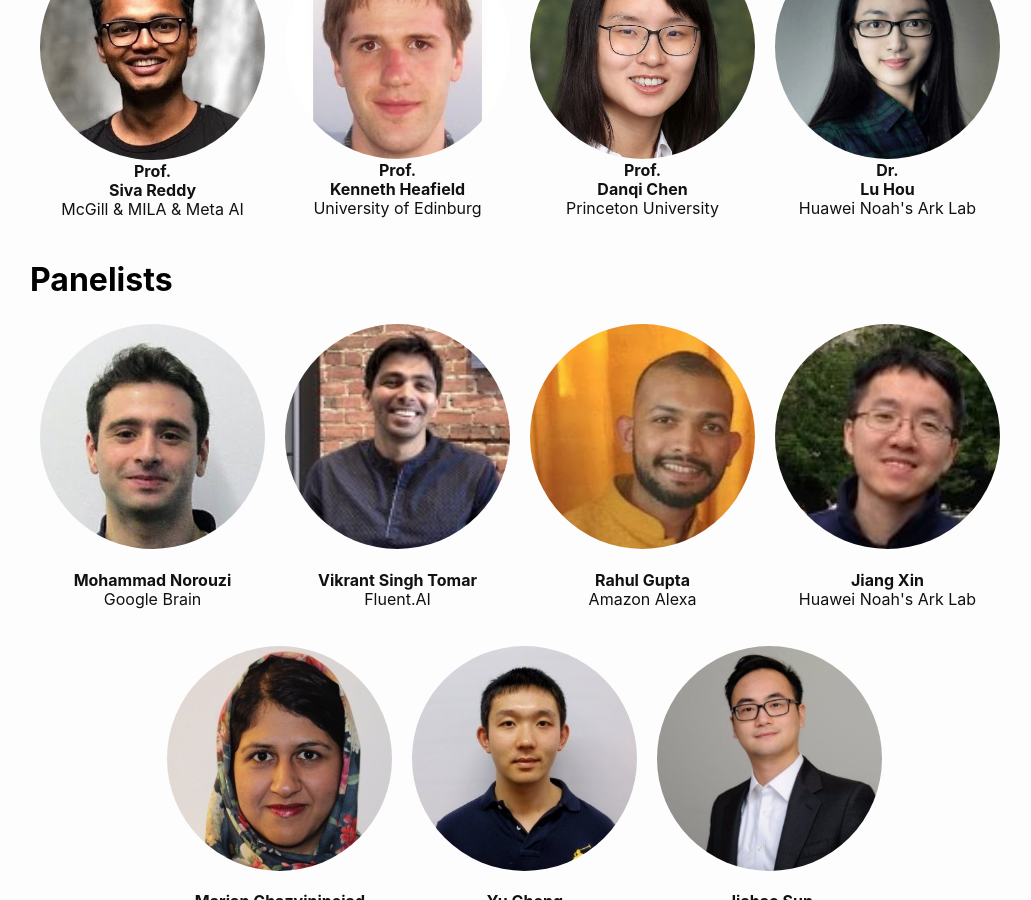
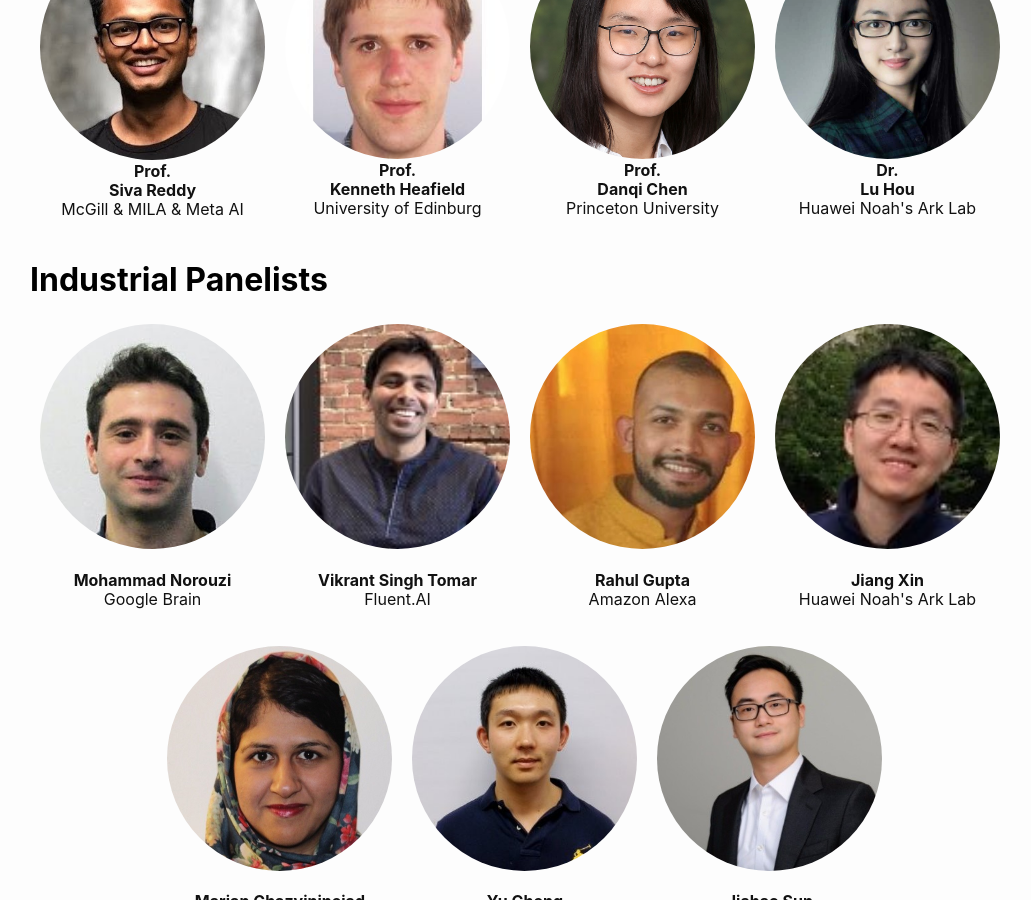
Before and after one commit to neurips2022-enlsp/neurips2022-enlsp.github.io, a Jekyll site: the page built from index.md, in a window 1280 px wide and 900 px high, scrolled down 3627 px. Shown: the whole window, without its empty margins (120-1151 px from the left). Built offline with Jekyll 4.4.1, drawn with Linux system fonts in a browser that asks for light colours; nearby versions of some CDN libraries.

Commit message:
Update index.md

```diff
--- a/index.md
+++ b/index.md
@@ -123,7 +123,7 @@ Authors can submit up to 100 MB of supplementary materials separately. Authors a
 </p>
 
 
-<h2 class="blackpar_title" id="speakers">Panelists</h2>
+<h2 class="blackpar_title" id="speakers">Industrial Panelists</h2>
 <p>
 {% include panelists.html %}
 </p>
```
